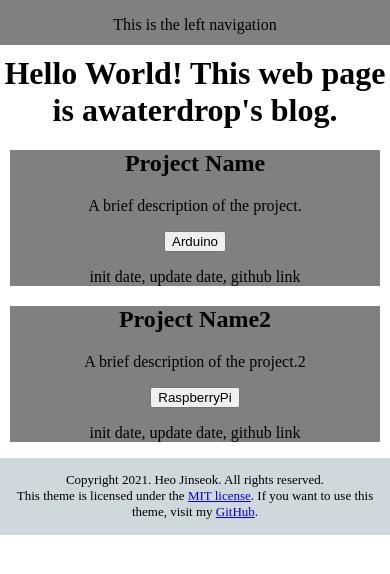
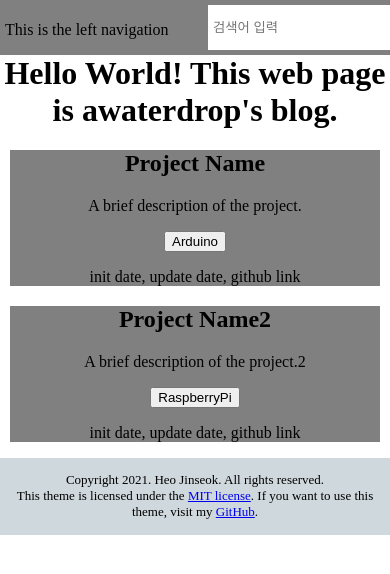
Before and after one commit to awaterdrop/awaterdrop.github.io, a plain HTML site: page blog/index.html in a window 390 px wide. Drawn offline with Linux system fonts and the light colour scheme.

Commit message:
Add search box

```diff
--- a/blog/index.html
+++ b/blog/index.html
@@ -36,6 +36,7 @@
 <body>
     <nav class="left-nav">
         <p>This is the left navigation</p>
+        <input type="text" id="search" name="search" required placeholder="검색어 입력">
     </nav>
 
     <main>
--- a/blog/styles/style.css
+++ b/blog/styles/style.css
@@ -24,6 +24,7 @@ SOFTWARE.
 
 body{
     margin: 0;
+    font-size: medium;
 }
 
 
@@ -36,6 +37,14 @@ body{
     background-color: gray;
     text-align: center;
 }
+
+    #search{
+        border: 0px;
+        outline: none;
+        padding: 5px;
+        text-align: left;
+
+    }
 
 .right-aside{
     right: 0px;
@@ -86,6 +95,9 @@ main{
     .left-nav {
         width: 100%;
         height: 45px;
+        padding: 5px;
+        display: flex;
+        justify-content: space-between;
     }
 
     .right-aside {
```
